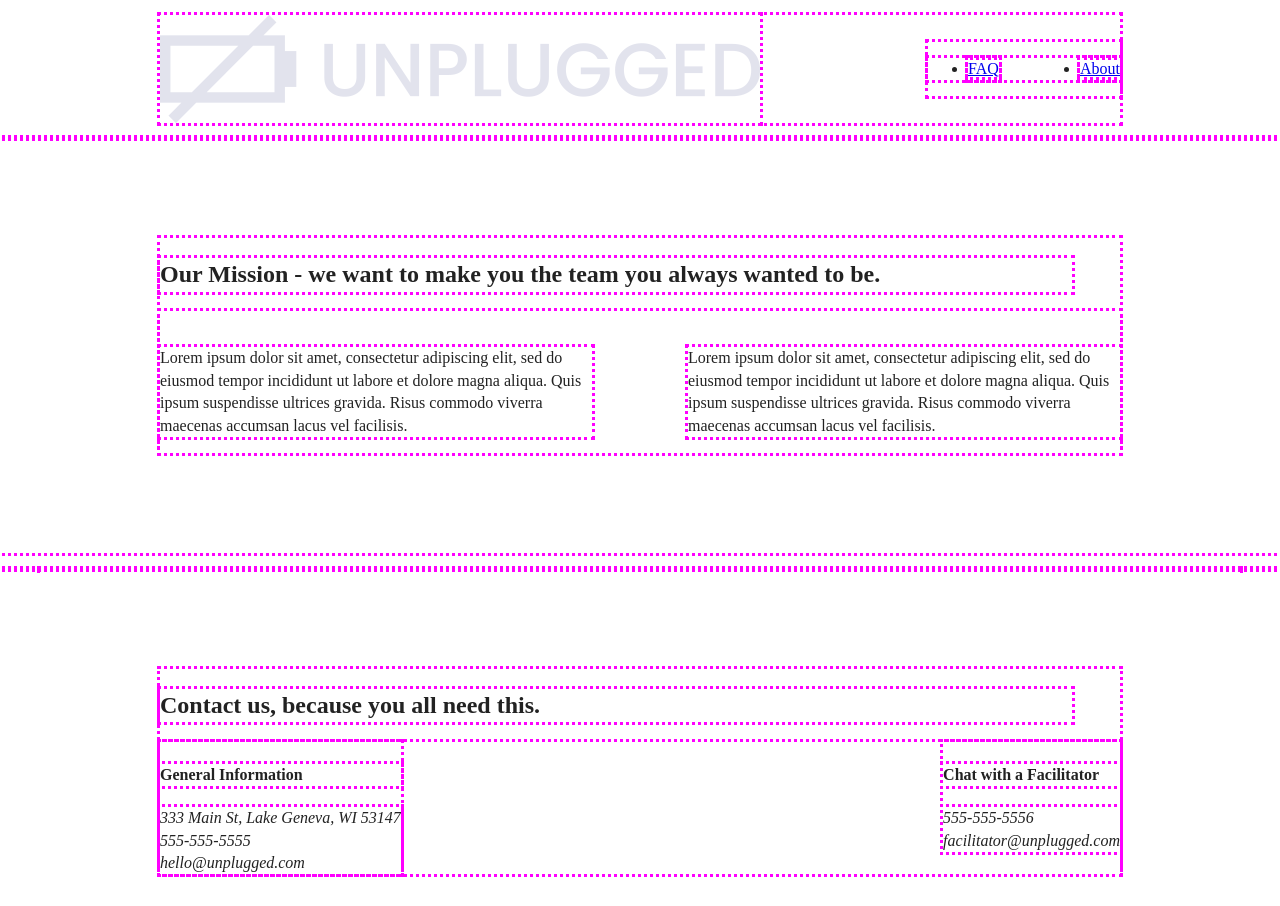
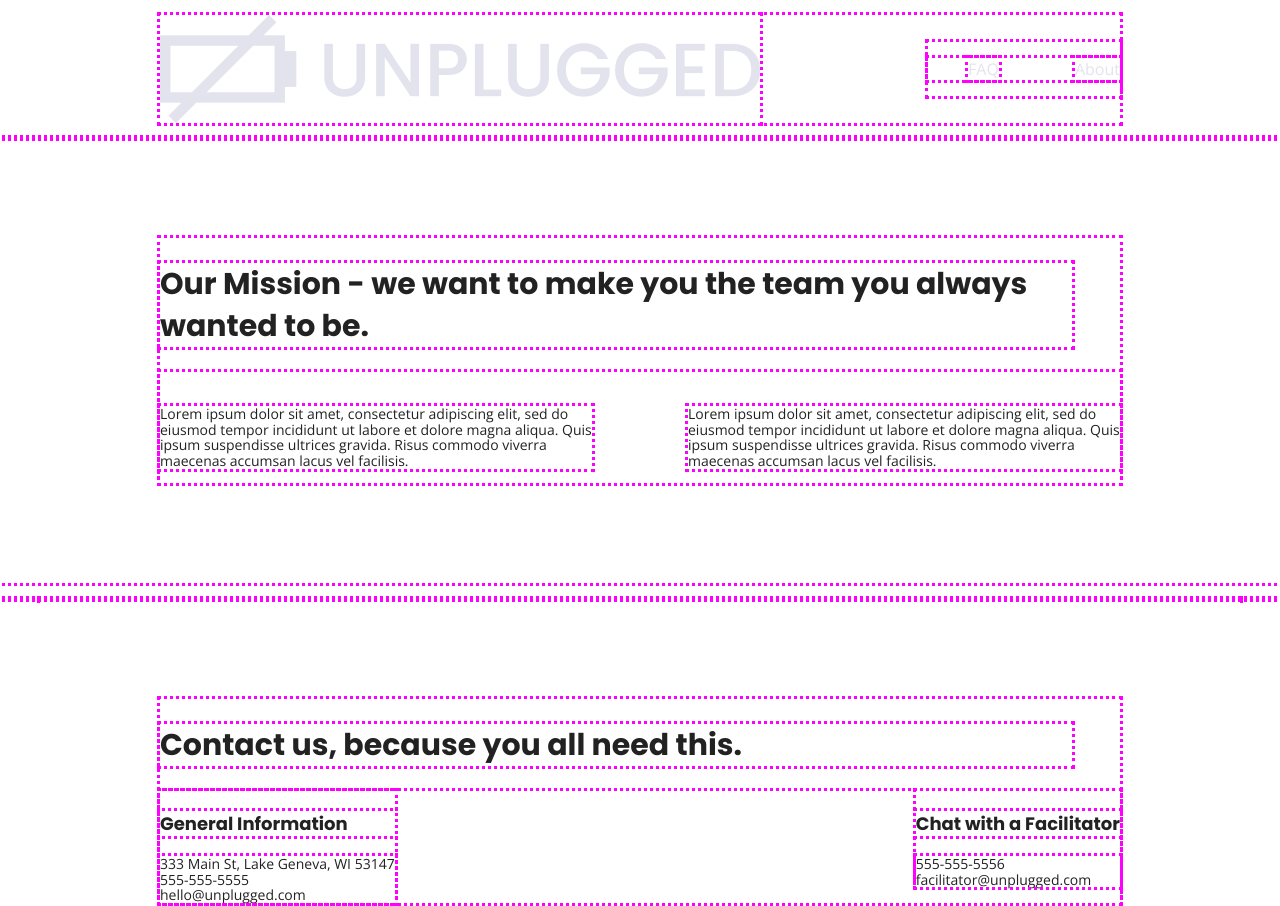
Before and after one commit to KaraJoslin/unplugged-site, a website: page about/index.html in a window 1280 px wide. Shown: the top 906 px of the page. Drawn offline with nearby package versions, Linux system fonts and the light colour scheme.

Commit message:
Added general text styles

```diff
--- a/about/index.html
+++ b/about/index.html
@@ -20,6 +20,9 @@
   <link rel="stylesheet" href="../css/main.css">
 
   <meta name="theme-color" content="#fafafa">
+
+    <!-- Google Fonts-->
+    <link href="https://fonts.googleapis.com/css?family=Open+Sans:400,700|Poppins:500,700" rel="stylesheet">
 </head>
 
 <body>
--- a/css/main.css
+++ b/css/main.css
@@ -102,6 +102,59 @@ textarea {
    * {
     outline: 3px dotted magenta;
     }
+
+    /* Global Styles */
+
+html {
+  font-size: 16px;
+}
+
+body {
+  font-family: 'Open Sans', sans-serif;
+  font-size: 1em;
+  text-align: left;
+}
+
+ul,
+ol {
+  list-style-type: none;
+
+}
+
+a  {
+  color: #e2e3ed;
+  text-decoration: none;
+}
+
+h2 {
+  font-family: 'Poppins', sans-serif;
+  font-size: 1.875em;
+}
+
+h3,
+h4 {
+  font-family: 'Poppins', sans-serif;
+  font-size: 1.125em;
+  margin: 20px 0;
+}
+
+p {
+  font-size: 0.875em;
+  line-height: 1.125em;
+}
+
+img {
+
+}
+
+figure {
+
+}
+
+address {
+  font-style: normal;
+
+}
 
 .content-wrapper {
   width: 90%;
```
Also changed, not shown: faq/index.html (+3 -0 lines), index.html (+3 -0 lines).
